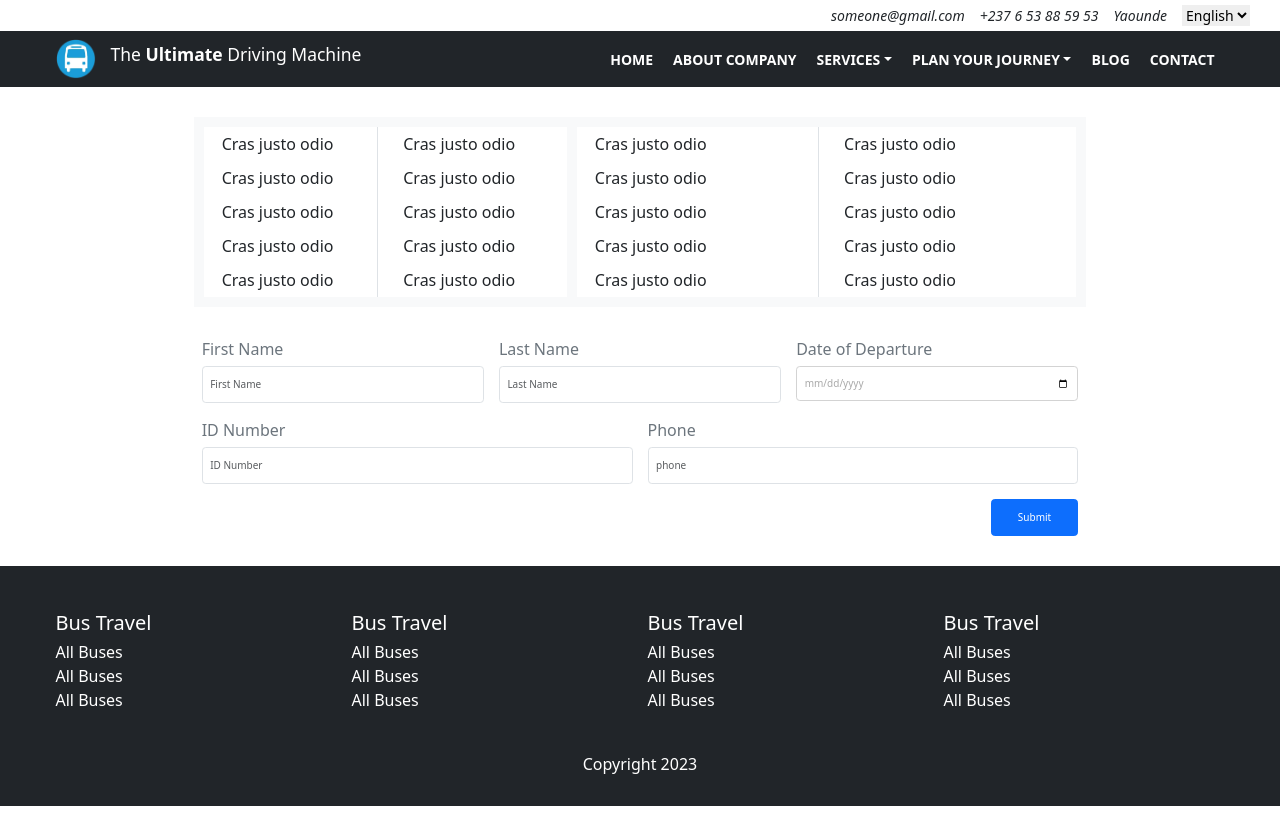
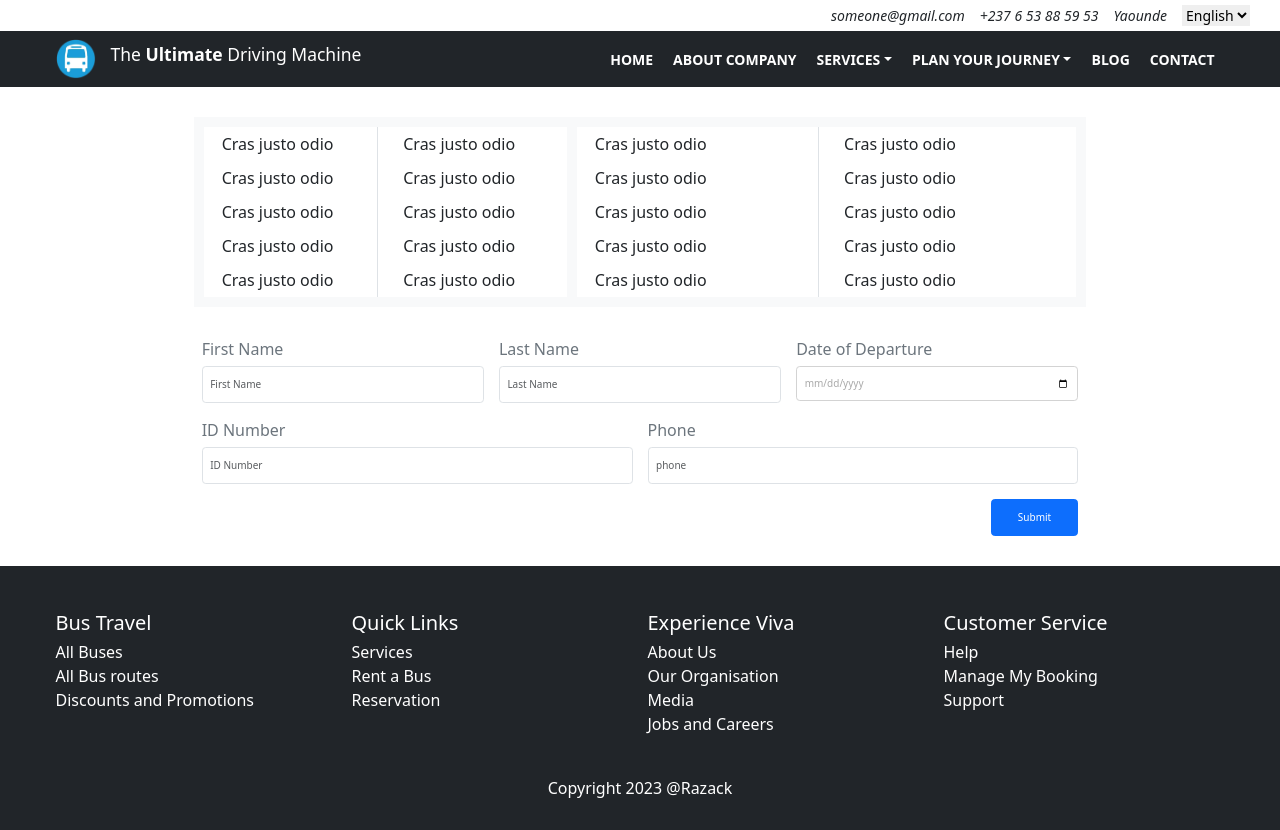
Before and after one commit to razack00/viva-Express, a React (Create React App) app: page /reservation in a window 1280 px wide. Before the commit the page ends 806 px from the top, so only its background shows below. Built offline with nearby package versions, Linux system fonts and the light colour scheme.

Commit message:
modified content

```diff
--- a/src/components/Footer.js
+++ b/src/components/Footer.js
@@ -9,36 +9,37 @@ function Footer() {
                     <h2>Bus Travel</h2>
                     <ul className='p-0'>
                         <li>All Buses</li>
-                        <li>All Buses</li>
-                        <li>All Buses</li>
+                        <li>All Bus routes</li>
+                        <li>Discounts and Promotions</li>
                     </ul>
                 </Col >
                 <Col className='text-left pt-4' sm={6} md={4} lg={3}>
-                    <h2>Bus Travel</h2>
+                    <h2>Quick Links</h2>
                     <ul className='p-0'>
-                        <li>All Buses</li>
-                        <li>All Buses</li>
-                        <li>All Buses</li>
+                        <li>Services</li>
+                        <li>Rent a Bus</li>
+                        <li>Reservation</li>
                     </ul>
                 </Col >
                 <Col className='text-left pt-4' sm={6} md={4} lg={3}>
-                    <h2>Bus Travel</h2>
+                    <h2>Experience Viva</h2>
                     <ul className='p-0'>
-                        <li>All Buses</li>
-                        <li>All Buses</li>
-                        <li>All Buses</li>
+                        <li>About Us</li>
+                        <li>Our Organisation</li>
+                        <li>Media</li>
+                        <li>Jobs and Careers</li>
                     </ul>
                 </Col >
                 <Col className='text-left pt-4' sm={6} md={4} lg={3}>
-                    <h2>Bus Travel</h2>
+                    <h2>Customer Service</h2>
                     <ul className='p-0'>
-                        <li>All Buses</li>
-                        <li>All Buses</li>
-                        <li>All Buses</li>
+                        <li>Help</li>
+                        <li>Manage My Booking</li>
+                        <li>Support</li>
                     </ul>
                 </Col >
             </Row>
-            <div className='text-center pt-5'>Copyright 2023</div>
+            <div className='text-center pt-5'>Copyright 2023 @Razack</div>
         </Container>
     </div>
   );
```
